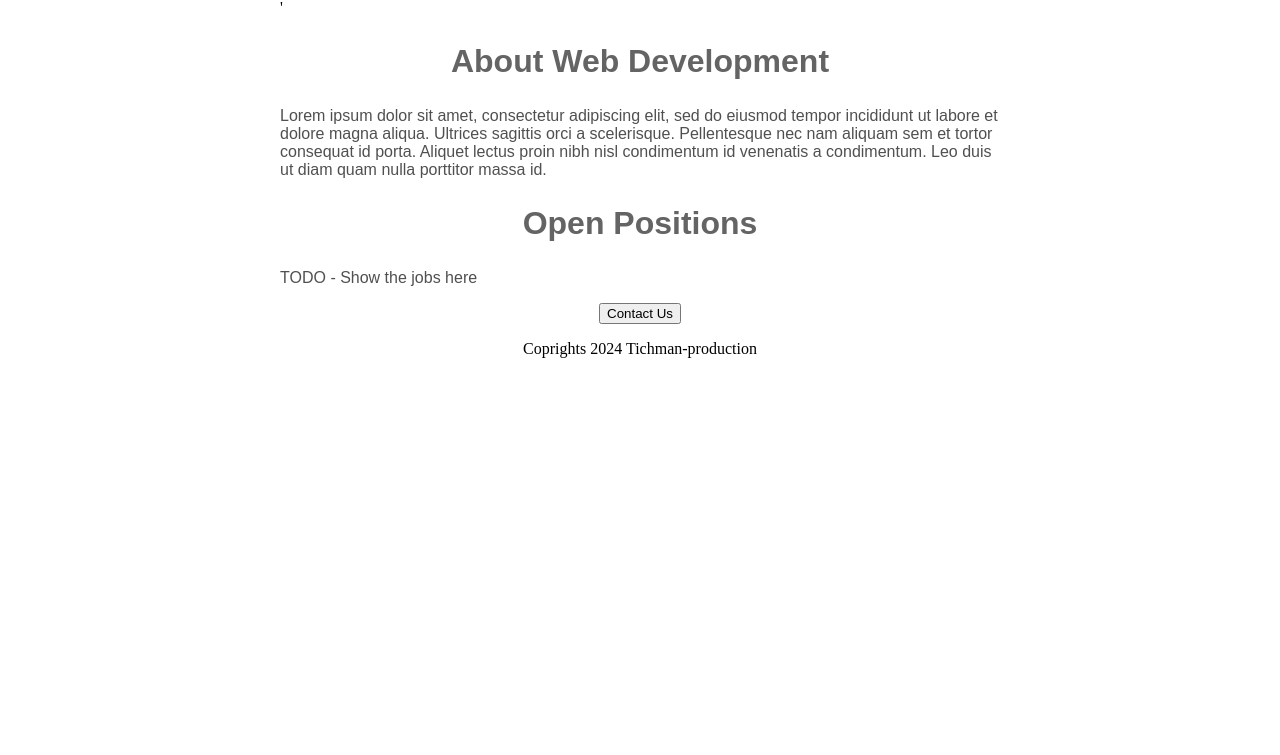
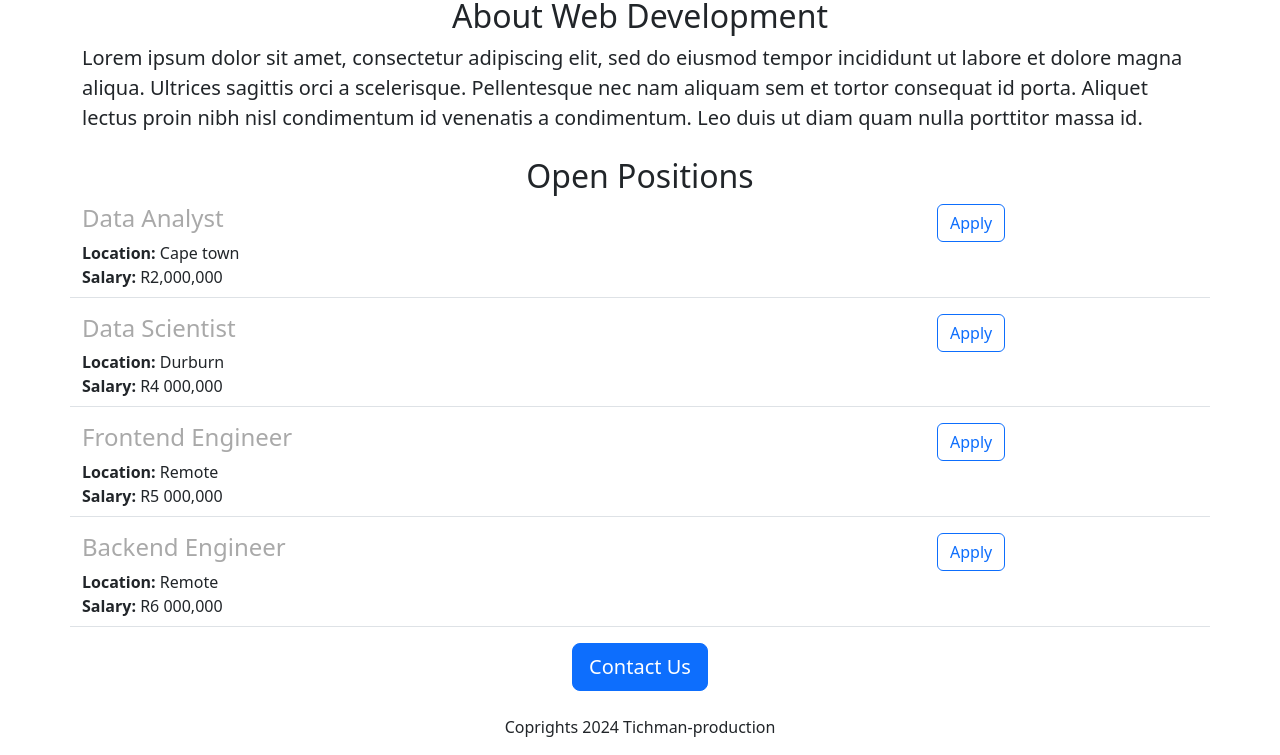
Before and after one commit to Tichman92/web-lesson, a Flask app: page / in a window 1280 px wide. Shown: the part 443-1198 px from the top of the page. Before the commit the page ends 801 px from the top, so only its background shows below. Run offline with Flask 3, Linux system fonts and the light colour scheme.

Commit message:
json added

```diff
--- a/app.py
+++ b/app.py
@@ -1,11 +1,37 @@
-from flask import Flask, render_template
+from flask import Flask, render_template,jsonify
 
 app = Flask(__name__)
 
-
+JOBS = [
+    {
+    'id':1,
+    'title' : 'Data Analyst',
+    'location' : 'Cape town',
+    'salary' : 'R2,000,000'
+},{
+   'id':2,
+    'title': 'Data Scientist',
+    'location' : 'Durburn',
+    'salary' :'R4 000,000'
+},{
+    'id':3,
+    'title' : 'Frontend Engineer',
+    'location' : 'Remote',
+    'salary' : 'R5 000,000'
+},{
+    'id':4,
+    'title' : 'Backend Engineer',
+    'location': 'Remote',
+    'salary': 'R6 000,000'
+}
+      ]
 @app.route("/")
 def hello():
-    return render_template('home.html')
+    return render_template('home.html', jobs=JOBS)
+
+@app.route("/api/jobs")
+def list_jobs():
+    return jsonify(JOBS)
 
 
 if __name__ == "__main__":
--- a/templates/home.html
+++ b/templates/home.html
@@ -1,40 +1,37 @@
-<!DOCTYP html>
+ <!DOCTYP html>
 <html>
-  <style>
-   h1 {
-      font-size:40px;font-display:block;font-family: 'Roboto', sans-serif;color:rgb(50,50,50); text-align:center;
-    }
-    #banner{
-      width: 100%;
-      height: 360px;
-      object-fit:cover;font-weight:normal
-    }
-    h2{
-      font-size:32px;font-display:block;font-family: 'Arial', sans-serif;color:rgb(100,100,100); text-align:center;
-    }
-    .bodytext{
-      font-size:16px;font-display:block;font-family: 'Arial', sans-serif;color:rgb(80,80,80);
-    }
-    #container{
-      max-width:720px;
-      margin:0 auto 0 auto;;
-    }
-  </style>
+
   <head>
+    <meta charset="utf-8">
+    <meta name="viewport" content="width=device-width, initial-scale=1">
     <title>Web-development</title>
+    <link href="https://cdn.jsdelivr.net/npm/bootstrap@5.3.3/dist/css/bootstrap.min.css" rel="stylesheet" integrity="sha384-QWTKZyjpPEjISv5WaRU9OFeRpok6YctnYmDr5pNlyT2bRjXh0JMhjY6hW+ALEwIH" crossorigin="anonymous">
+    </head>
   </head>
 
   <body>
-    <div id = 'container'>
-    <h1>Web Development</h1>
-    <img id = 'banner' src = 'https://e3274944-bd9f-4e60-bc9c-7b77fc695f98-00-nrh8i3tqxdg.kirk.replit.dev:5000/static/light.jpg' height = '320'>'
-    <h2>About Web Development</h2>
-    <p class= 'bodytext'>Lorem ipsum dolor sit amet, consectetur adipiscing elit, sed do eiusmod tempor incididunt ut labore et dolore magna aliqua. Ultrices sagittis orci a scelerisque. Pellentesque nec nam aliquam sem et tortor consequat id porta. Aliquet lectus proin nibh nisl condimentum id venenatis a condimentum. Leo duis ut diam quam nulla porttitor massa id.</p>
-    <h2>Open Positions</h2>
-    <p class= 'bodytext'>TODO - Show the jobs here</p>
-      <div style = 'text-align:center;'>
-    <button>Contact Us</button>
-        <p>Coprights 2024 Tichman-production</p>
+    <div class='container'>
+    <h1 class="text-center">Web Development</h1>
+    <img class = 'img-fluid' id='banner' src = 'https://e3274944-bd9f-4e60-bc9c-7b77fc695f98-00-nrh8i3tqxdg.kirk.replit.dev:5000/static/light.jpg' height = '320px'>'
+    <h2 class="text-center">About Web Development</h2>
+    <p class = 'lead'>Lorem ipsum dolor sit amet, consectetur adipiscing elit, sed do eiusmod tempor incididunt ut labore et dolore magna aliqua. Ultrices sagittis orci a scelerisque. Pellentesque nec nam aliquam sem et tortor consequat id porta. Aliquet lectus proin nibh nisl condimentum id venenatis a condimentum. Leo duis ut diam quam nulla porttitor massa id.</p>
+      <style>
+        #banner{
+          height: 360px;
+          width: 100%;
+          object-fit: cover;
+
+        }
+      </style>
+    <h2 class="text-center mt-2 mt-4">Open Positions</h2>
+    <div>
+      {% for job in jobs %}
+      {% include 'job.html' %}
+      {% endfor %}
+      </div>
+      <div class="text-center">
+    <button class="btn btn-primary btn-lg">Contact Us</button>
+        <p class="mt-4">Coprights 2024 Tichman-production</p>
       </div>
     </div>
   </body>
--- /dev/null
+++ b/templates/job.html
@@ -0,0 +1,18 @@
+<div class = 'border-bottom row' style = 'margin-bottom:16px; padding-bottom:8px;'>
+  <div class='col-9'>
+    <h4
+      style='color:darkgray'; margin-bottom : 2px>{{job['title']}}
+    </h4>
+    <div>
+      <b>Location: </b>{{job['location']}}
+    </div>
+    {% if 'salary' in job %}
+    <div>
+      <b>Salary: </b>{{job['salary']}}
+    </div>
+    {% endif %}
+  </div>
+  <div class='col-3'>
+    <button type="button" class="btn btn-outline-primary">Apply</button>
+  </div>
+</div>
```
